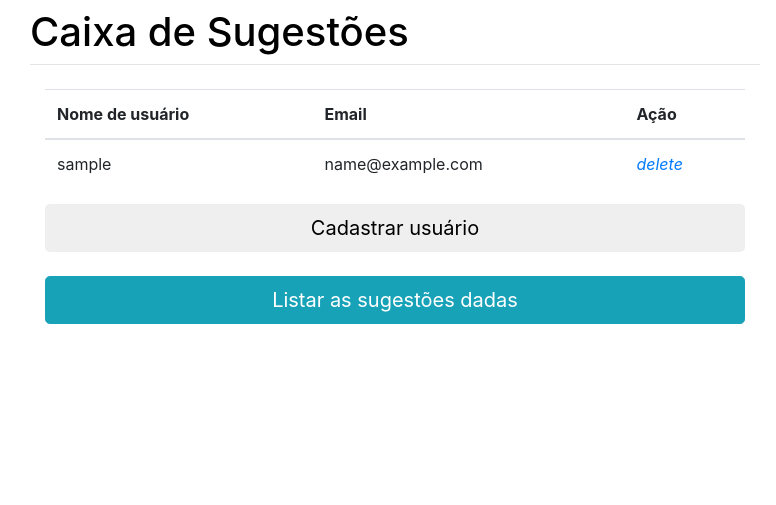
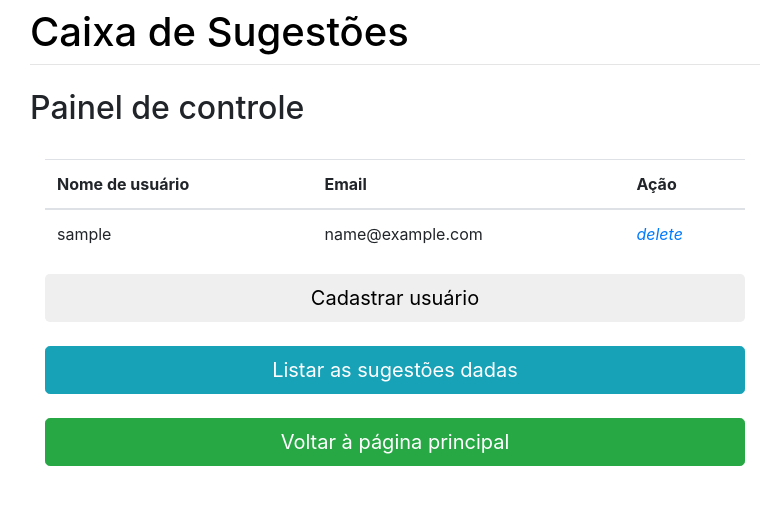
Before and after one commit to deodatojunior/caixaSugestao, a Django app: page /usuario_listar/ in a window 1280 px wide. Shown: the top 505 px of the page, without its empty margins (245-1021 px from the left). Run offline with Django 3.2, Linux system fonts and the light colour scheme; the visitor is signed in with stand-in values (Sample User, id 1); data comes from the database, SQL or seed files in the repository; some libraries are stand-ins or nearby versions.

Commit message:
Atualizações leves

```diff
--- a/caixaSugestao/appCaixaSugestao/templates/appCaixaSugestao/index.html
+++ b/caixaSugestao/appCaixaSugestao/templates/appCaixaSugestao/index.html
@@ -12,7 +12,7 @@
 
 <button type="button" class="btn btn-warning btn-lg btn-block">
             <a href="{% url 'login' %}" style="color: white;">
-              Acesso para gerenciadores
+              Acesso para administradores
             </a>
           </button>
 
--- a/caixaSugestao/appCaixaSugestao/templates/appCaixaSugestao/sugestao_form.html
+++ b/caixaSugestao/appCaixaSugestao/templates/appCaixaSugestao/sugestao_form.html
@@ -10,6 +10,6 @@
     {{ form.texto|as_crispy_field }}
 
      {{ form.area_Da_Empresa|as_crispy_field }}
-    <button type="submit" class="btn btn-success">Dar sugestão</button>
+   <button type="submit" class="btn btn-success">Dar sugestão</button>
   </form>
 {% endblock %}
--- a/caixaSugestao/appCaixaSugestao/templates/appCaixaSugestao/usuario_listar.html
+++ b/caixaSugestao/appCaixaSugestao/templates/appCaixaSugestao/usuario_listar.html
@@ -1,7 +1,9 @@
 {% extends 'appCaixaSugestao/base.html' %}
 
 {% block content %}
+<h2>Painel de controle</h2>
 
+<br>
 <div class="col-lg-12">
 <table class="table">
   <thead>
@@ -44,6 +46,11 @@
           </button>
      </a>
 <br>
+     <a href="{% url 'index' %}" style="color: white;">
+<button type="button" class="btn btn-success btn-lg btn-block">
+              Voltar à página principal
+          </button>
+     </a>
 
 
   {% endif %}
--- a/caixaSugestao/appCaixaSugestao/urls.py
+++ b/caixaSugestao/appCaixaSugestao/urls.py
@@ -7,7 +7,7 @@ urlpatterns = [
     path('sugestao_form/', views.sugestao_novo, name='sugestao_novo'),
     path('sugestao_listar/', views.sugestao_listar, name='sugestao_listar'),
     path('sugestao_ver/<int:pk>', views.sugestao_ver, name='sugestao_ver'),
-
+    path('obrigado/', views.obrigado, name='obrigado'),
 
 
     path('login/', views.logar, name='login'),
--- a/caixaSugestao/appCaixaSugestao/views.py
+++ b/caixaSugestao/appCaixaSugestao/views.py
@@ -26,10 +26,11 @@ def sugestao_novo(request):
     form = SugestaoForm(request.POST or None)
     if form.is_valid():
         form.save()
-        return redirect('index')
+        return redirect('obrigado')
     return render(request, 'appCaixaSugestao/sugestao_form.html', {'form': form})
 
-
+def obrigado(request):
+    return render(request, 'appCaixaSugestao/obrigado.html')
 
 @login_required
 def sugestao_listar(request):
```
Also changed, not shown: 1 other file.
